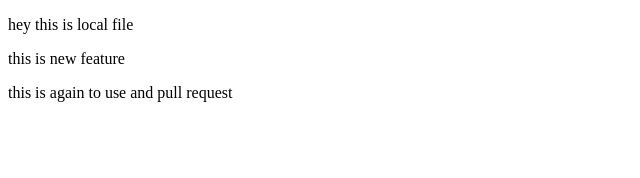
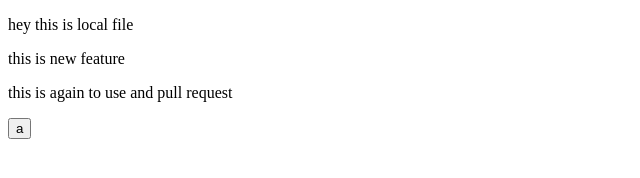
Before and after one commit to justagit07/learninggit, a plain HTML site: page index.html in a window 1280 px wide. Shown: the full height of the page, 0-640 px from the left. Drawn offline with Linux system fonts and the light colour scheme.

Commit message:
hey this is the commmit

```diff
--- a/index.html
+++ b/index.html
@@ -9,5 +9,6 @@
     <p>hey this is local file</p>
     <p>this is new feature</p>
     <p>this is again to use and pull request</p>
+    <button>a </button>
 </body>
 </html>
```
